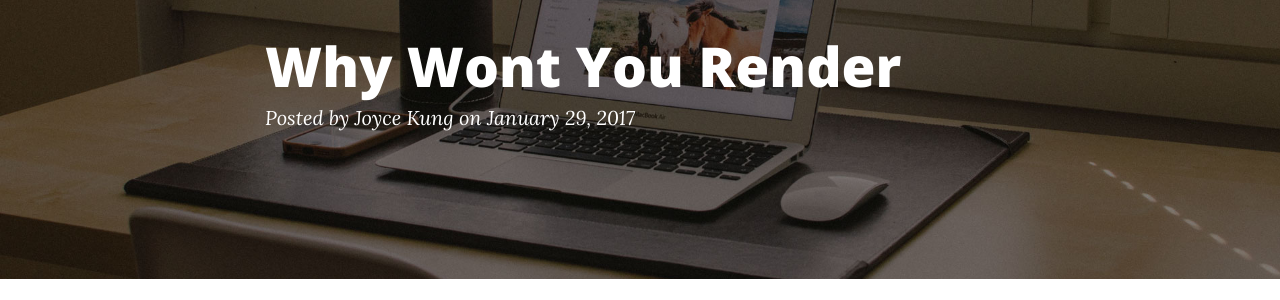
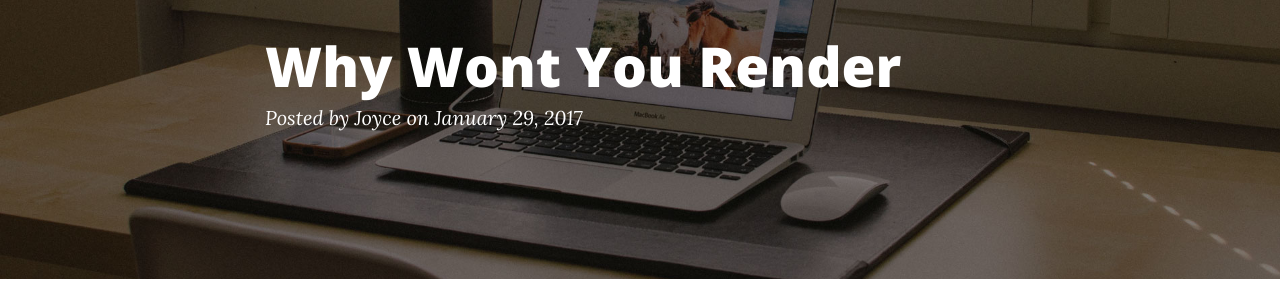
Before and after one commit to thejoycekung/blog, a Jekyll site: the page built from _posts/2017-01-29-WHY-WONT-YOU-RENDER.md, in a window 1280 px wide. Shown: the part 134-434 px from the top of the page. Built offline with Jekyll 4.4.1, drawn with Linux system fonts in a browser that asks for light colours; nearby versions of some CDN libraries; our own code applies the rules of GitHub Pages for plain Markdown files.

Commit message:
This'll do

```diff
--- a/_layouts/post.html
+++ b/_layouts/post.html
@@ -12,7 +12,7 @@
                     {% if page.subtitle %}
                     <h2 class="subheading">{{ page.subtitle }}</h2>
                     {% endif %}
-                    <span class="meta">Posted by {{ site.author }} on {{ page.date | date: "%B %-d, %Y" }}</span>
+                    <span class="meta">Posted by Joyce on {{ page.date | date: "%B %-d, %Y" }}</span>
                 </div>
             </div>
         </div>
```
